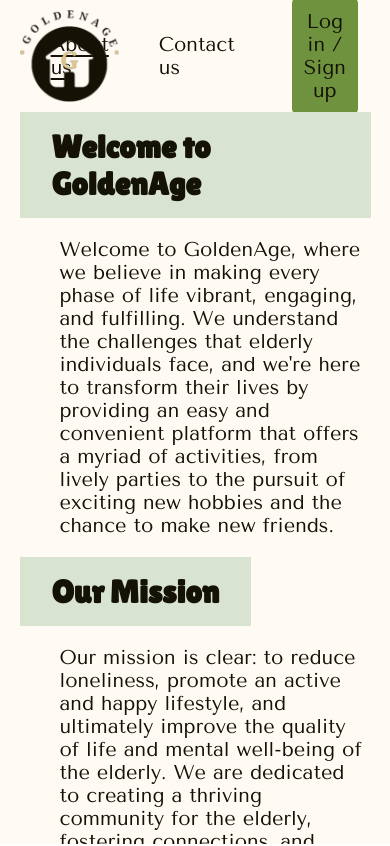
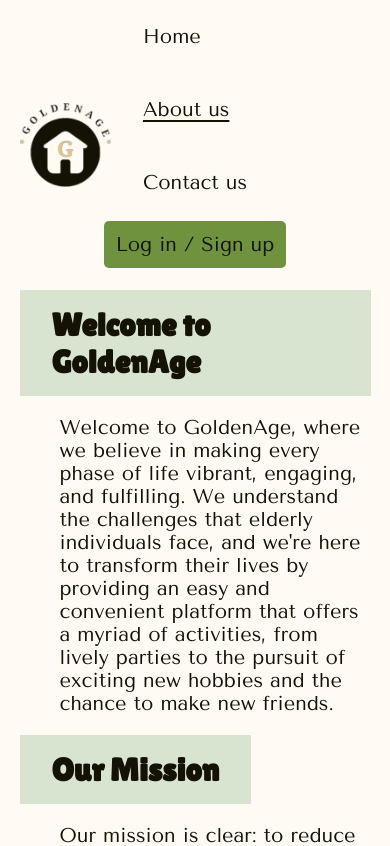
Before and after one commit to JuhoBjn/online-store, a React (Vite) app in the folder frontend/: page /about-us in a window 390 px wide. Shown: the top 846 px of the page. Built offline with nearby package versions, Linux system fonts and the light colour scheme.

Commit message:
Make logged out views responsive #137

```diff
--- a/frontend/src/components/navbar/LoggedOutNavBar.css
+++ b/frontend/src/components/navbar/LoggedOutNavBar.css
@@ -26,7 +26,7 @@
 }
 
 .navigation-left img {
-  height: calc(100% - 20px);
+  height: 85px;
   width: auto;
   object-fit: contain;
 }
@@ -75,3 +75,19 @@
   align-items: center;
   padding: 0 2em;
 }
+
+@media (max-width: 850px) {
+  .navigation-bar-container {
+    height: 270px;
+    flex-direction: column;
+    padding-bottom: 20px;
+    position: absolute;
+    top: 0;
+    left: 0;
+  }
+
+  .logged-out-navigation-links ul {
+    flex-direction: column;
+  }
+
+}
--- a/frontend/src/pages/about-us/AboutUs.css
+++ b/frontend/src/pages/about-us/AboutUs.css
@@ -1,5 +1,5 @@
 .about-us-page {
-  /* height: 100% - navbar */
+  /* height = 100% - navbar height */
   height: calc(100vh - 7em);
   width: 100vw;
   margin-top: 7em;
@@ -63,6 +63,13 @@
 }
 
 @media (max-width: 850px) {
+  .about-us-page {
+    height: fit-content;
+    position: relative;
+    top: 290px; /* height of the navbar in mobile view */
+    left: 0;
+    margin-top: 0;
+  }
   .about-us-page-content {
     display: flex;
     flex-direction: column;
@@ -75,6 +82,7 @@
 
   .about-us-content-right {
     margin: 0;
+    align-items: center;
   }
 
   .about-us-content-right img {
```
